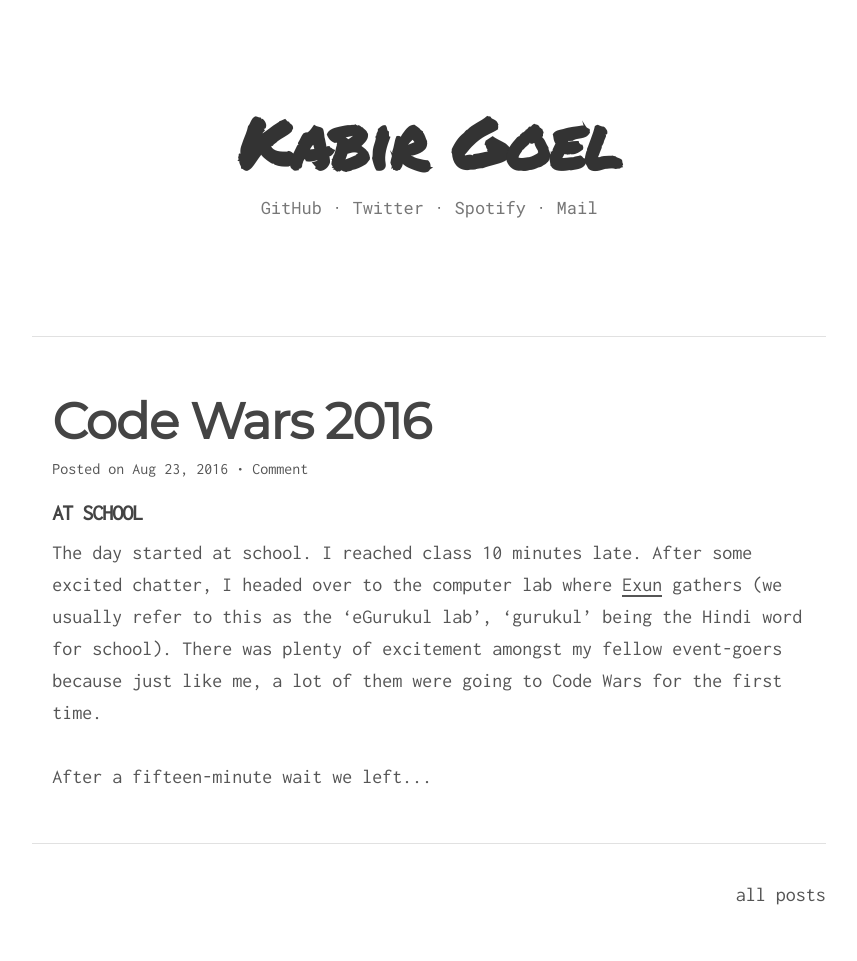
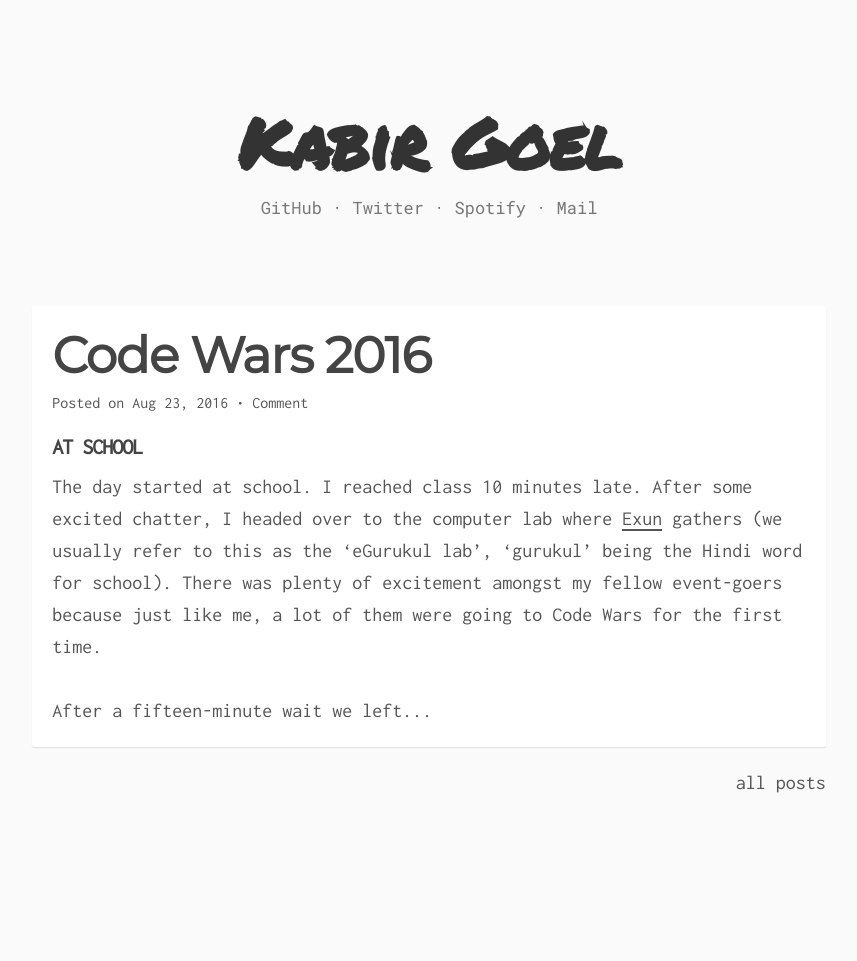
Before and after one commit to kbrgl/blog, a Jekyll site: the page built from index.html, in a window 1280 px wide. Shown: the whole page, without its empty margins (211-1068 px from the left). Built offline with Jekyll 4.4.1, drawn with Linux system fonts in a browser that asks for light colours; comment, search, counter and statistics services are not loaded; after the commit the page ends 900 px from its top, so only the background shows below that.

Commit message:
Toggle design switch: now w/ shadows

```diff
--- a/css/main.scss
+++ b/css/main.scss
@@ -9,7 +9,7 @@ $alt-font: "Inconsolata";
 
 // the following switches between a flat, modern design
 // and a design with some subtle shadows
-$material: false;
+$material: true;
 
 body {
   font-family: $primary-font;
```
